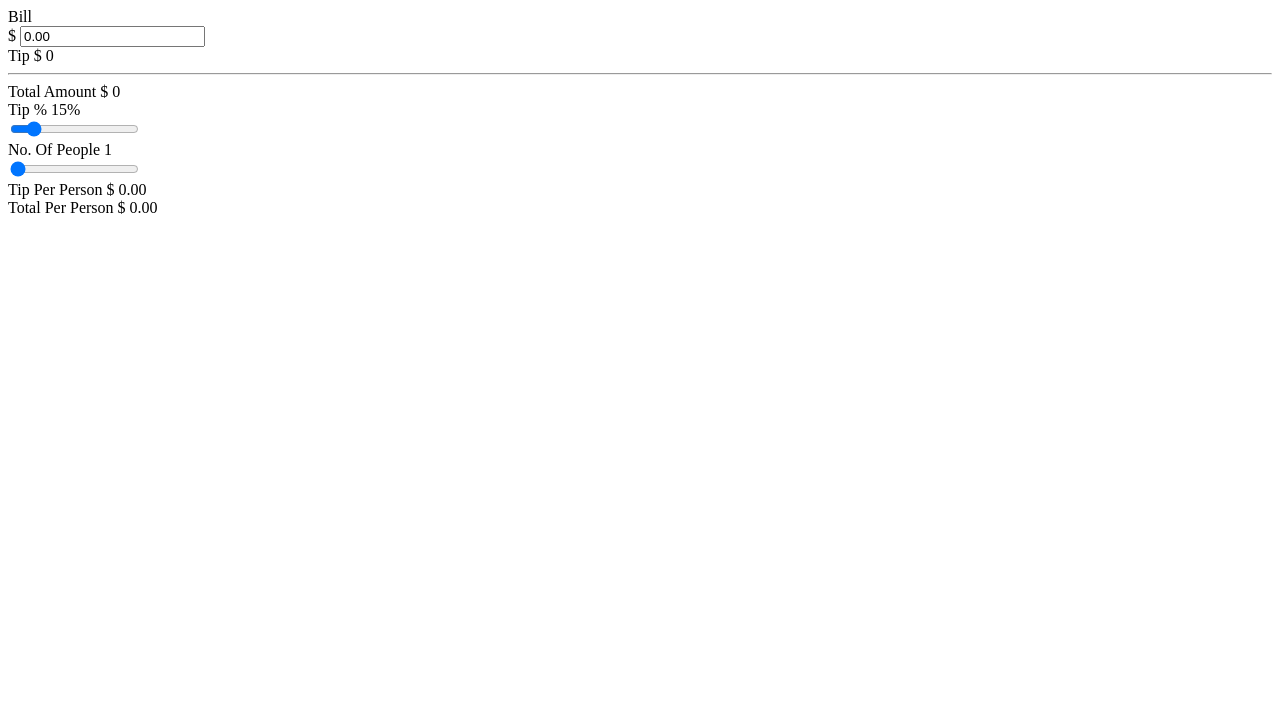
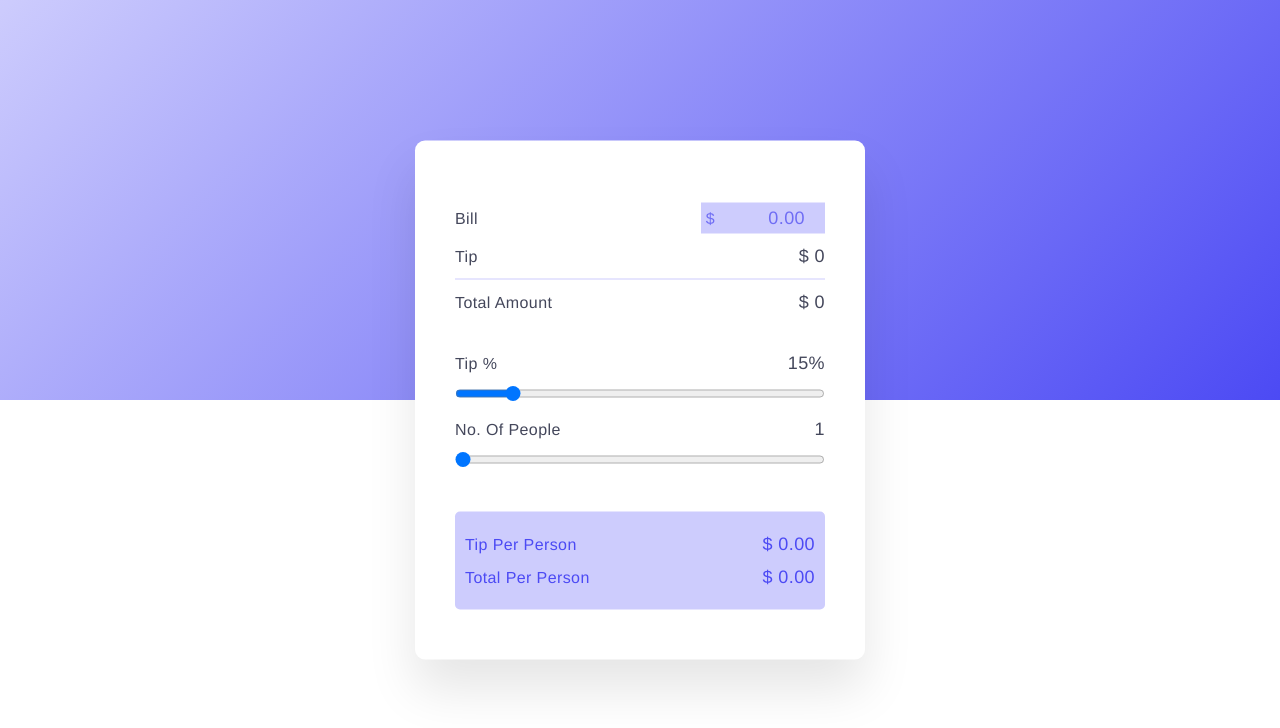
Before and after one commit to shannicehughes/shannicehughes.github.io, a plain HTML site: page index.html in a window 1280 px wide. Drawn offline with Linux system fonts and the light colour scheme.

Commit message:
Update index.html

```diff
--- a/index.html
+++ b/index.html
@@ -4,7 +4,7 @@
     <meta name="viewport" content="width=device-width, initial-scale=1.0">
     <title>Tip Calculator</title>
     <!--Stylesheet-->
-<link rel="stylesheet" type="text/css" href="/css/main.css">
+<link rel="stylesheet" type="text/css" href="/css/style.css">
 </head>
 <body>
     <div class="container">
```
